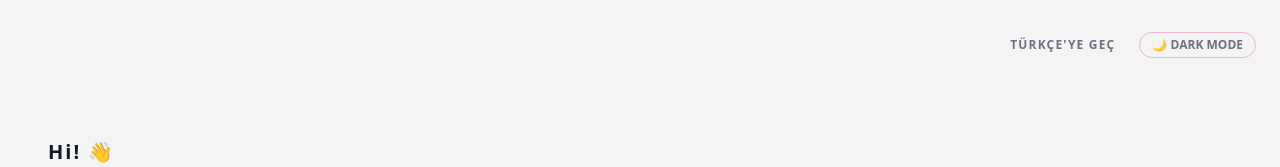
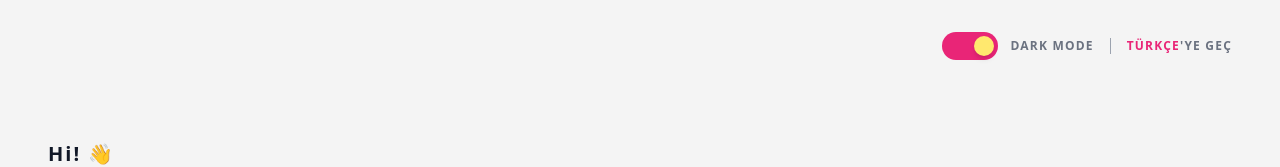
Before and after one commit to Fatihture/my-portfolio, a React (Vite) app in the folder my-portfolio/: page / in a window 1280 px wide. Shown: the top 167 px of the page. Built offline with nearby package versions, Linux system fonts and the light colour scheme.

Commit message:
header section removed from app.jsx and created as a new component

```diff
--- a/my-portfolio/src/App.jsx
+++ b/my-portfolio/src/App.jsx
@@ -6,6 +6,7 @@ import 'react-toastify/dist/ReactToastify.css';
 import Skills from "./components/Skills";
 import Profile from "./components/Profile";
 import Projects from "./components/Projects";
+import Header from "./components/Header";
 
 function App() {
   const { theme, toggleTheme, language, toggleLanguage } = useSite();
@@ -14,16 +15,8 @@ function App() {
     <div className={`min-h-screen font-sans transition-colors duration-300 ${theme === 'dark' ? 'bg-dark-bg text-white' : 'bg-[#F4F4F4] text-gray-900'}`}>
       <ToastContainer />
 
-      <header className="container mx-auto px-6 py-8 flex justify-end items-center gap-6 font-bold text-xs text-gray-500">
-        <button onClick={toggleLanguage} className="hover:text-brand-pink transition uppercase tracking-widest">
-           {language === 'tr' ? 'SWITCH TO ENGLISH' : 'TÜRKÇE\'YE GEÇ'}
-        </button>
-        <div className="flex items-center gap-2 cursor-pointer select-none border border-brand-pink/30 px-3 py-1 rounded-full" onClick={toggleTheme}>
-           {theme === 'light' ? '🌙 DARK MODE' : '☀️ LIGHT MODE'}
-        </div>
-      </header>
-
       <main className="container mx-auto px-6 md:px-12 max-w-7xl">
+        <Header />
          <Hero />
          <Skills />
          <Profile />
--- /dev/null
+++ b/my-portfolio/src/components/Header.jsx
@@ -0,0 +1,42 @@
+import React from "react";
+import { useSite } from "../context/SiteContext";
+
+export default function Header() {
+  const { theme, toggleTheme, language, toggleLanguage } = useSite();
+
+  return (
+    <header className="flex justify-end items-center gap-4 py-8 relative z-10">
+
+      <div
+        className="flex items-center gap-3 cursor-pointer select-none"
+        onClick={toggleTheme}
+      >
+        <div className={`w-14 h-7 rounded-full flex items-center p-1 transition-all duration-300 ${theme === 'light' ? 'bg-[#E92577]' : 'bg-gray-600'}`}>
+            <div className={`w-5 h-5 bg-[#FFE86E] rounded-full shadow-md transform transition-transform duration-300 ${theme === 'dark' ? 'translate-x-0' : 'translate-x-7'}`}></div>
+        </div>
+
+        <span className="font-bold text-xs tracking-widest text-gray-500 dark:text-gray-300 uppercase">
+            {theme === 'dark' ? 'LIGHT MODE' : 'DARK MODE'}
+        </span>
+      </div>
+
+      <div className="w-[1px] h-4 bg-gray-400"></div>
+
+      <button
+        onClick={toggleLanguage}
+        className="font-bold text-xs tracking-widest uppercase"
+      >
+         {language === 'tr' ? (
+            <>
+                <span className="text-gray-500">SWITCH</span> <span className="text-gray-500">TO</span> <span className="text-[#E92577]">ENGLISH</span>
+            </>
+         ) : (
+            <>
+                <span className="text-[#E92577]">TÜRKÇE</span><span className="text-gray-500">'YE GEÇ</span>
+            </>
+         )}
+      </button>
+
+    </header>
+  );
+}
--- a/my-portfolio/src/components/Hero.jsx
+++ b/my-portfolio/src/components/Hero.jsx
@@ -7,6 +7,7 @@ export default function Hero() {
 
   return (
     <section className="flex flex-col md:flex-row items-center justify-between gap-10 py-12">
+
 
       {/* SOL TARAFI: Yazılar */}
       <div className="flex-1 space-y-6">
--- a/my-portfolio/src/components/Projects.jsx
+++ b/my-portfolio/src/components/Projects.jsx
@@ -1,6 +1,6 @@
 import React from "react";
 import { useSite } from "../context/SiteContext";
-import Footer from "./Footer"; // 👈 Footer'ı buraya import ettik
+import Footer from "./Footer";
 
 export default function Projects() {
   const { content } = useSite();
@@ -8,16 +8,13 @@ export default function Projects() {
 
   return (
     <section className="py-14">
-      {/* ANA BEYAZ ÇERÇEVE */}
       <div className="bg-white dark:bg-dark-card rounded-xl shadow-lg p-8 md:p-12 mx-auto border border-gray-100 dark:border-gray-700">
 
-        {/* BAŞLIK */}
         <h2 className="text-3xl md:text-4xl font-bold text-gray-900 dark:text-gray-100 mb-12 text-center">
           {title}
         </h2>
 
-        {/* PROJE KARTLARI */}
-        <div className="grid md:grid-cols-2 gap-10 mb-10"> {/* mb-10 ekledik ki footer ile yapışmasın */}
+        <div className="grid md:grid-cols-2 gap-10 mb-10">
           {projects.map((project, index) => (
             <div key={index} className="bg-[#F4F4F4] dark:bg-gray-800 rounded-2xl overflow-hidden shadow-sm hover:shadow-md transition-all hover:-translate-y-1 group">
               <div className="h-64 overflow-hidden">
@@ -47,7 +44,6 @@ export default function Projects() {
           ))}
         </div>
 
-        {/* 👇 FOOTER ARTIK BURADA, KUTUNUN İÇİNDE */}
         <Footer />
 
       </div>
```
